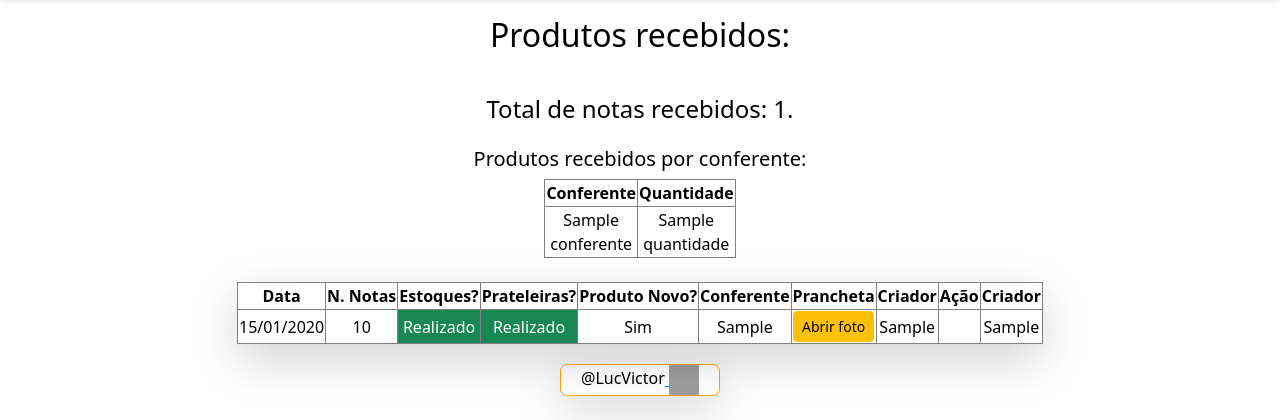
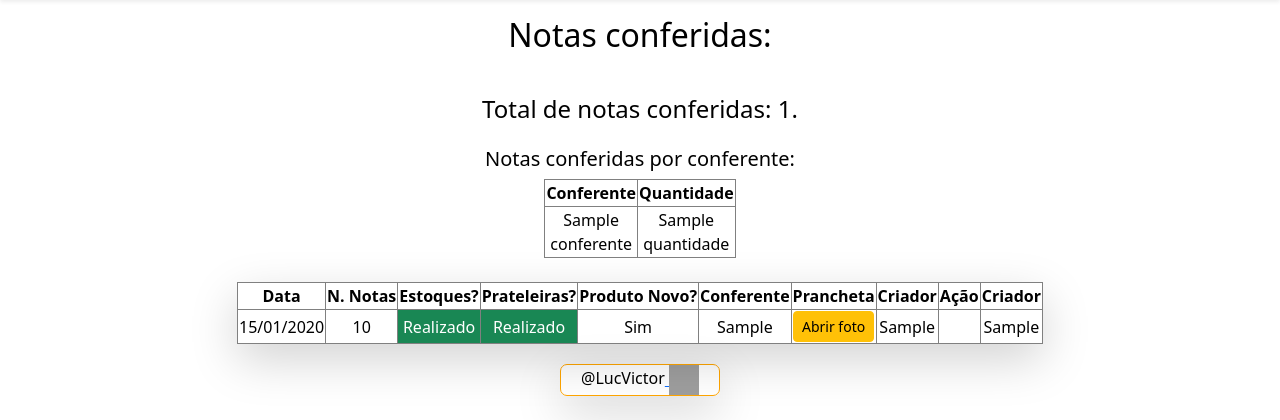
Before and after one commit to LucVictor/caicosistemafinal, a Flask app: template app/templates/recebimento/index.html in a window 1280 px wide. Shown: the part 71-491 px from the top of the page. Run offline with Flask 3, Linux system fonts and the light colour scheme; tables that the repository leaves empty hold one stand-in row (values such as "Sample post"); the template is opened without the code that fills it: values that come from a table or form of the project are taken from there, most other values are stand-ins (such as "Sample title", 1, 10 or a date in 2020); grey boxes marked "Sample" are stand-in pictures; some libraries are stand-ins or nearby versions; grey boxes are pictures that could not be loaded.

Commit message:
Update index.html

```diff
--- a/app/templates/recebimento/index.html
+++ b/app/templates/recebimento/index.html
@@ -1,11 +1,11 @@
 {% extends "./template.html" %} {% block content %}
-<h2 class="m-2">Produtos recebidos:</h2>
+<h2 class="m-2">Notas conferidas:</h2>
 <br />
-<h4 class="m-2">Total de notas recebidos: {{total_recebimento}}.</h4>
+<h4 class="m-2">Total de notas conferidas: {{total_recebimento}}.</h4>
 <div
     class="d-flex flex-column align-items-center w-50 m-auto justify-content-center text-center mt-4"
 >
-    <h5>Produtos recebidos por conferente:</h5>
+    <h5>Notas conferidas por conferente:</h5>
     <table class="table-bordered mb-4 w-25 text-center align-middle">
         <thead>
             <tr>
```
